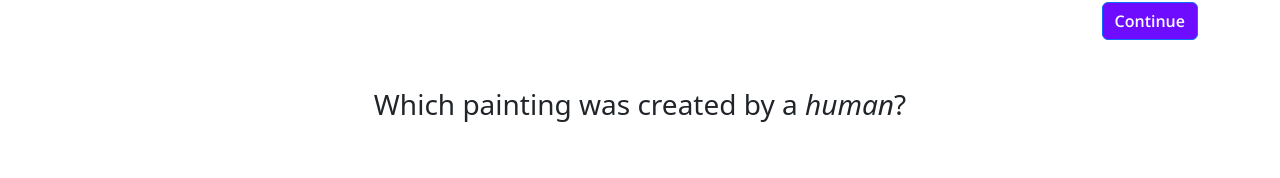
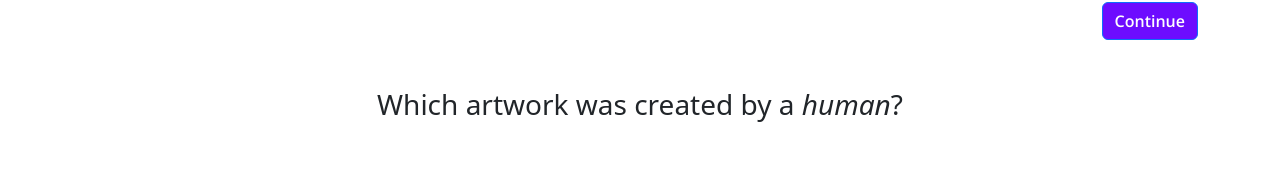
Before and after one commit to harslash/EthicAI, a Vue app in the folder project/ethicai-spa/: page /dalle/ai-generated-vs-human-art in a window 1280 px wide. Both pictures are taken after a click on the button "Continue". Shown: the part 610-788 px from the top of the page. Built offline with nearby package versions, Linux system fonts and the light colour scheme.

Commit message:
change wording

```diff
--- a/project/ethicai-spa/src/components/pages/dalle/dalle-page-2.vue
+++ b/project/ethicai-spa/src/components/pages/dalle/dalle-page-2.vue
@@ -49,7 +49,7 @@
         <div ref="secondSection" class="section-two container mb-5 text-section" :class="{ 'hidden': !showSecondSection }">
             <div class="row h-10 mb-5">
                 <div class="col-md-12">
-                    <h3>Which painting was created by a <em>human</em>?</h3>
+                    <h3>Which artwork was created by a <em>human</em>?</h3>
                 </div>
             </div>
 
```
